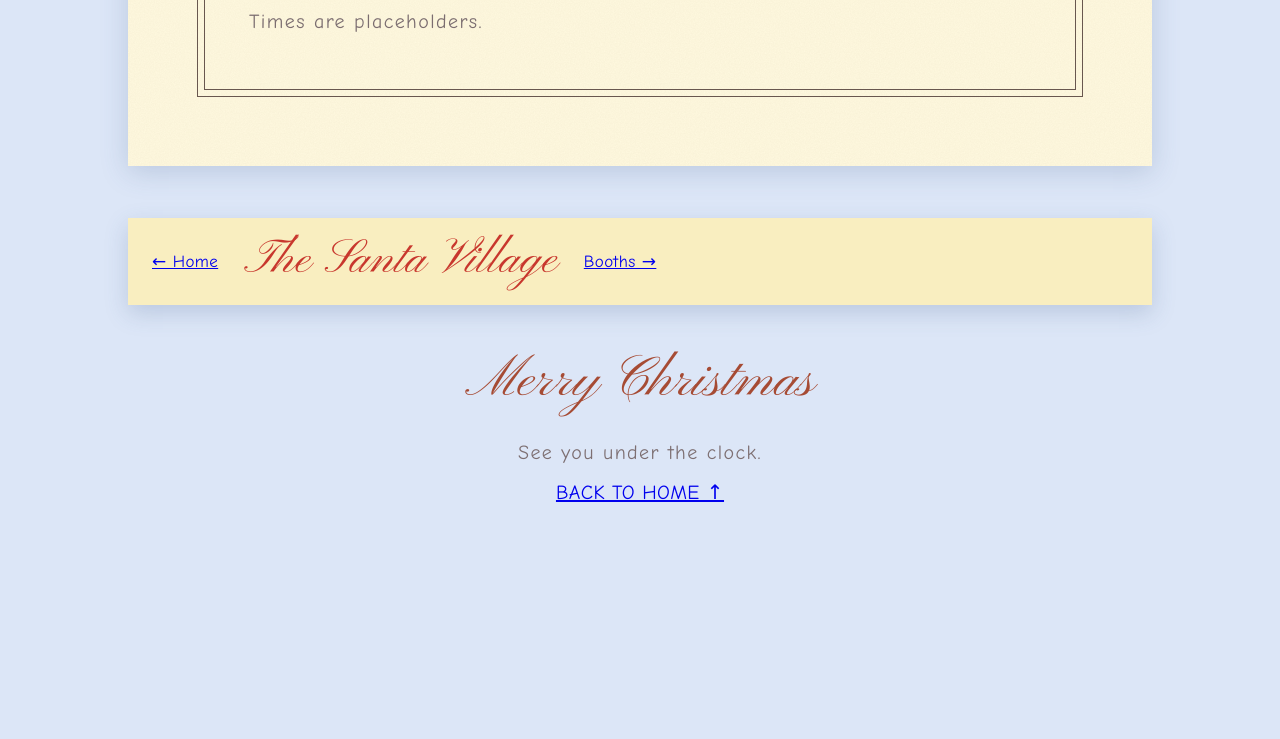
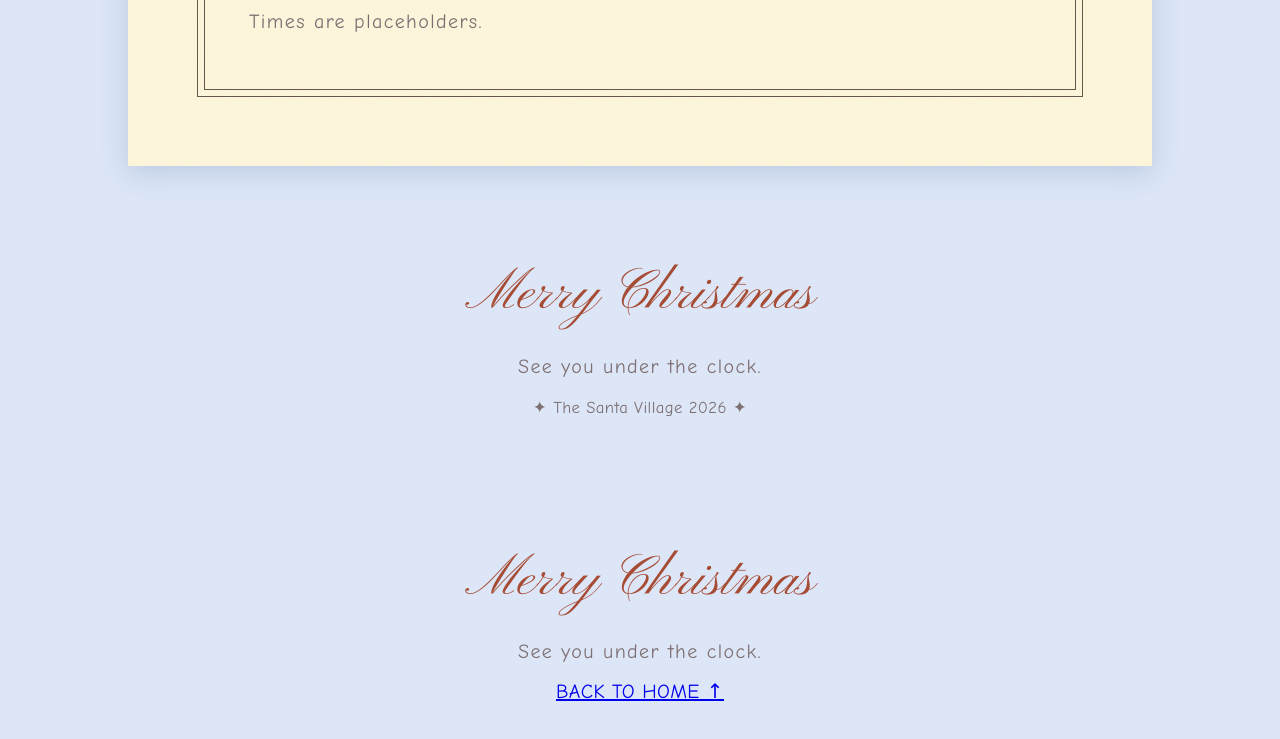
Before and after one commit to jkhai0506/TheSantaVillage, a plain HTML site: page activities.html in a window 1280 px wide. Shown: the part 1819-2558 px from the top of the page. Before the commit the page ends 2409 px from the top, so only its background shows below. Drawn offline with Linux system fonts and the light colour scheme; a web font is replaced by a local one.

Commit message:
Update activities.html

```diff
--- a/activities.html
+++ b/activities.html
@@ -416,12 +416,12 @@ The journey
 </div>
 </section>
 
-<!-- PAGE NAVIGATION -->
-<div class="band page-pager">
-<a href="index.html">← Home</a>
-<span class="bt">The Santa Village</span>
-<a href="booths.html">Booths →</a>
-</div>
+
+<footer class="christmas-footer">
+  <div class="script">Merry Christmas</div>
+  <p>See you under the clock.</p>
+  <small>✦ The Santa Village 2026 ✦</small>
+</footer>
 
 </main>
 
```
